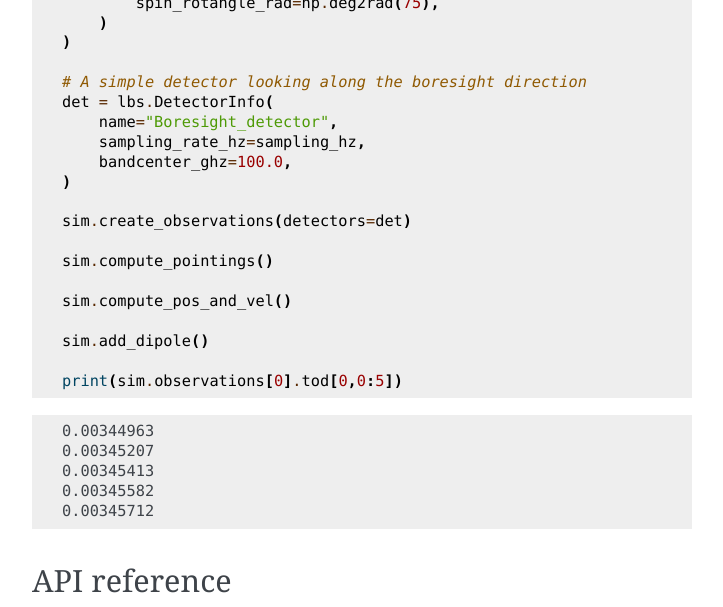
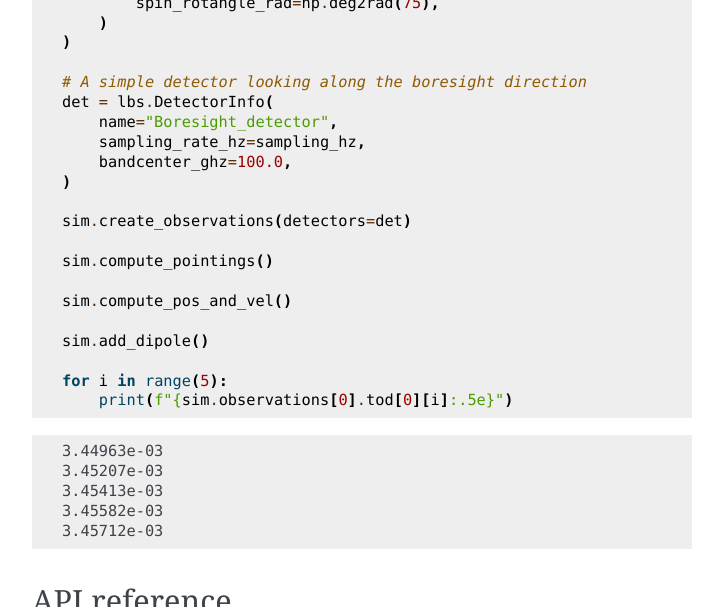
Before and after one commit to litebird/litebird_sim, a Sphinx documentation site: the page built from docs/source/dipole.rst, in a window 1280 px wide and 900 px high, scrolled down 4261 px, cut to the strip 0-607 px from the top of the window. Shown: the whole strip, without its empty margins (388-1111 px from the left). Built offline with Sphinx 7.4.7, drawn with Linux system fonts in a browser that asks for light colours; cross-references to code outside the pages are shown as plain code.

```diff
--- a/docs/source/dipole.rst
+++ b/docs/source/dipole.rst
@@ -229,15 +229,16 @@ simulation :func:`.simulation.add_dipole`.
 
   sim.add_dipole()
 
-  print(sim.observations[0].tod[0,0:5])
+  for i in range(5):
+      print(f"{sim.observations[0].tod[0][i]:.5e}")
 
 .. testoutput::
 
-    0.00344963
-    0.00345207
-    0.00345413
-    0.00345582
-    0.00345712
+   3.44963e-03
+   3.45207e-03
+   3.45413e-03
+   3.45582e-03
+   3.45712e-03
 
 
 API reference
```
Also changed, not shown: docs/source/timeordered.rst (+7 -6 lines).
